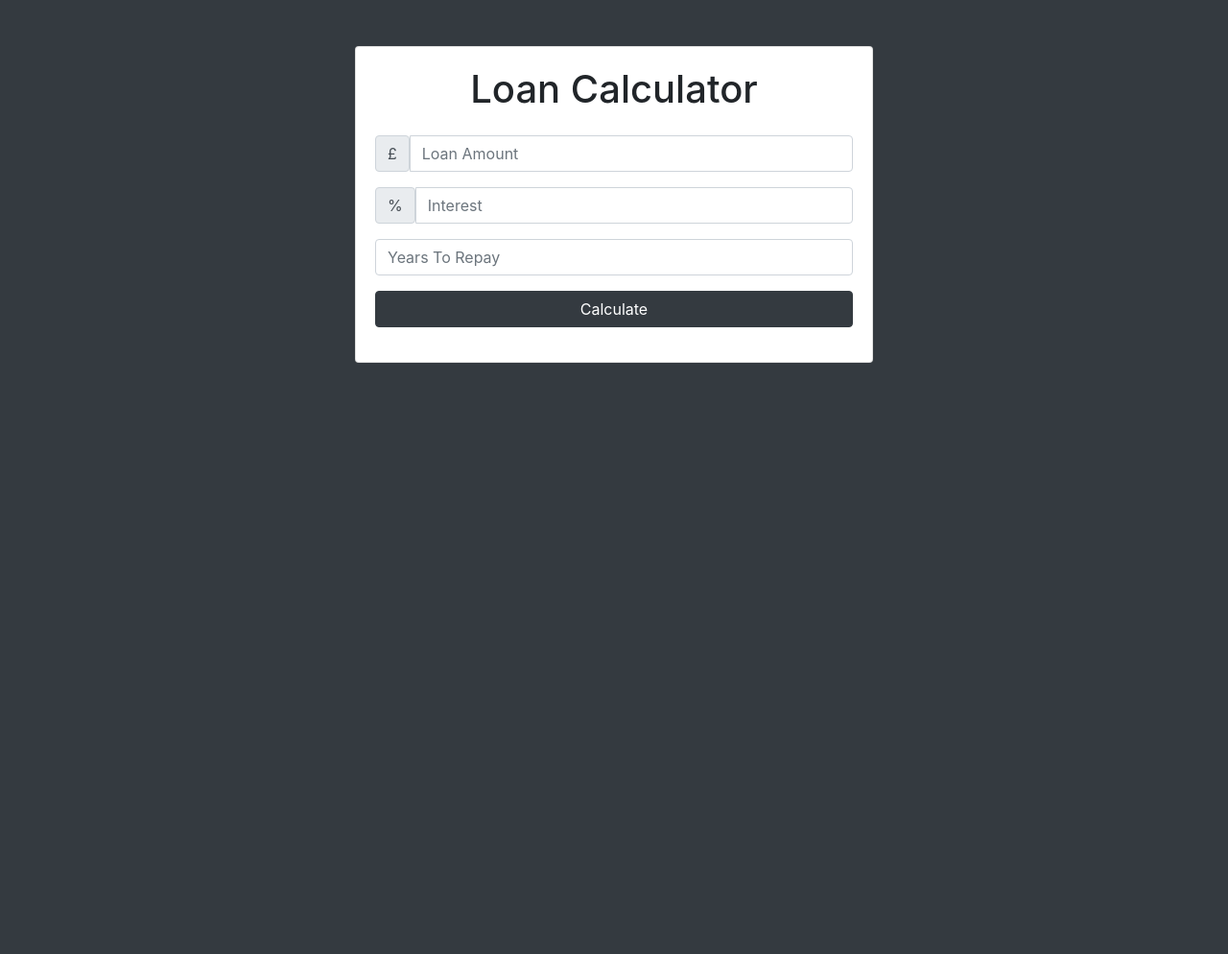
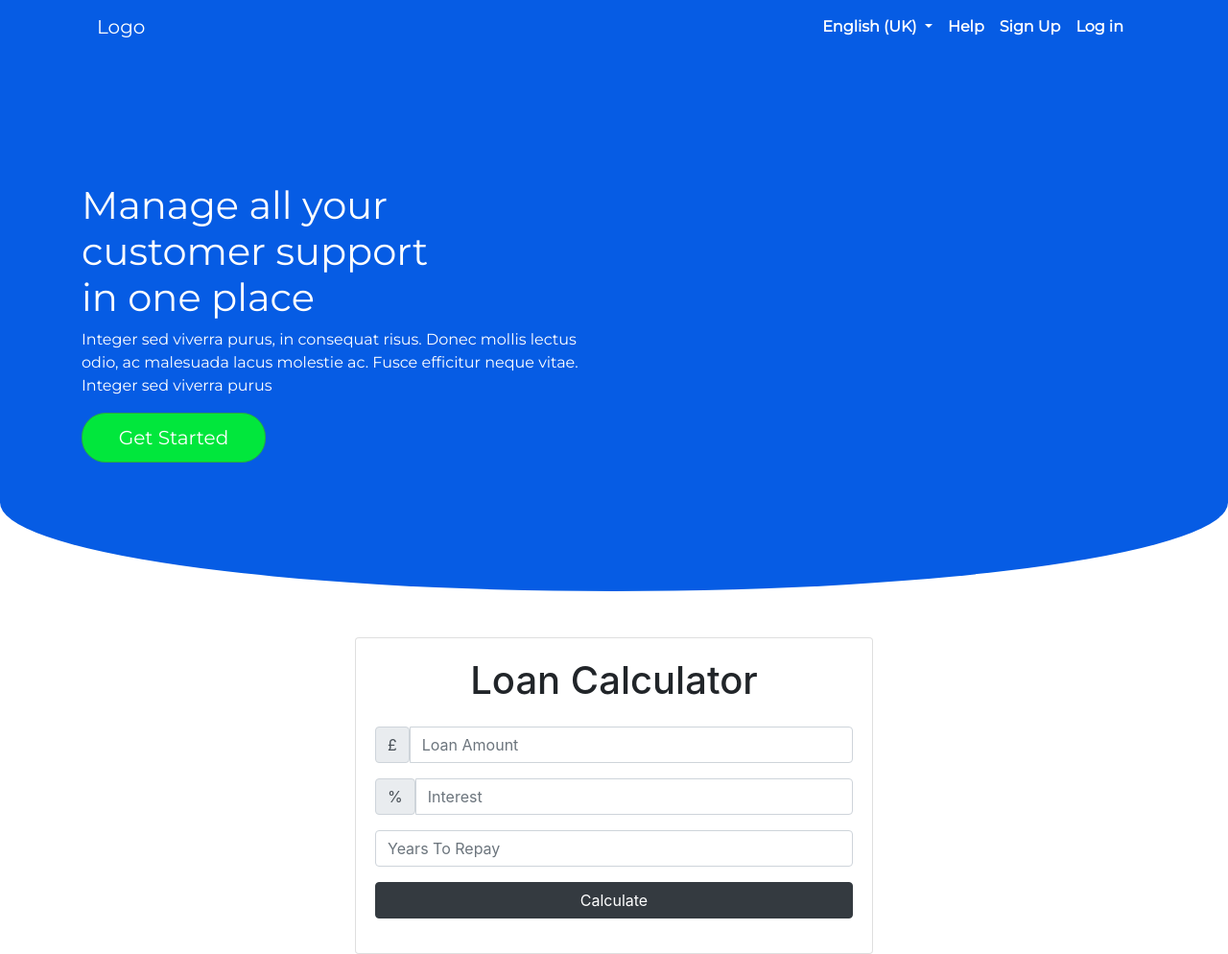
Before and after one commit to bertusrocky/bank_landingpage, a plain HTML site: page index.html in a window 1280 px wide. Shown: the whole page at 96% size. Before the commit the page ends 800 px from the top, so only its background shows below. Drawn offline with nearby package versions, Linux system fonts and the light colour scheme.

Commit message:
header started

```diff
--- a/index.html
+++ b/index.html
@@ -8,15 +8,60 @@
     <!-- Bootstrap CSS -->
     <link rel="stylesheet" href="https://stackpath.bootstrapcdn.com/bootstrap/4.3.1/css/bootstrap.min.css" integrity="sha384-ggOyR0iXCbMQv3Xipma34MD+dH/1fQ784/j6cY/iJTQUOhcWr7x9JvoRxT2MZw1T" crossorigin="anonymous">
 
-    <style>
-      #loading, #results{
-        display:none;
-      }
-    </style>
+    <link rel="stylesheet" href="style.css">
+    <link href="https://fonts.googleapis.com/css?family=Montserrat&display=swap" rel="stylesheet">
 
     <title>Loan Calculator</title>
   </head>
-  <body class="bg-dark">
+  <body>
+
+    <section id="topSection">
+      <div class="container">
+        <nav class="navbar navbar-expand-lg navbar-dark">
+          <a class="navbar-brand" href="#">Logo</a>
+            <ul class="navbar-nav ml-auto">
+              <li class="nav-item dropdown">
+                  <a class="nav-link dropdown-toggle" href="#" id="navbarDropdown" role="button" data-toggle="dropdown" aria-haspopup="true" aria-expanded="false">
+                    English (UK)
+                  </a>
+                  <div class="dropdown-menu" aria-labelledby="navbarDropdown">
+                    <a class="dropdown-item" href="#">Deutsch</a>
+                    <div class="dropdown-divider"></div>
+                    <a class="dropdown-item" href="#">Espanol</a>
+                    <div class="dropdown-divider"></div>
+                    <a class="dropdown-item" href="#">Polski</a>
+                  </div>
+                </li>
+              <li class="nav-item">
+                <a class="nav-link" href="#">Help</a>
+              </li>
+              <li class="nav-item">
+                <a class="nav-link" href="#">Sign Up</a>
+              </li>
+              <li class="nav-item">
+                  <a class="nav-link" href="#">Log in</a>
+                </li>
+            </ul>
+        </nav>
+        <div id="topRow"  class="row">
+          <div class="col-md-6">
+            <div>
+              <h1>Manage all your <br>
+                  customer support <br>
+                  in one place
+              </h1>
+              <p>Integer sed viverra purus, in consequat risus. Donec mollis lectus odio, ac malesuada lacus molestie ac. Fusce efficitur neque vitae. Integer sed viverra purus</p>
+              <button type="button" class="btn btn-success btn-lg">Get Started</button>
+            </div>
+          </div>
+          <div class="col-md-6">
+
+          </div>
+        </div>
+      </div>
+    </section>
+
+
     <div class="container">
       <div class="row">
         <div class="col-md-6 mx-auto">
--- /dev/null
+++ b/style.css
@@ -0,0 +1,30 @@
+#loading, #results{
+  display:none;
+}
+
+#topSection{
+  background-color:#065ce4;
+  border-bottom-left-radius: 50% 15%;
+  border-bottom-right-radius: 50% 15%;
+  font-family: 'Montserrat', sans-serif;
+  color:white;
+}
+.nav-link{
+  color:white !important;
+  font-weight: bold;
+}
+#topRow{
+  height: 70vh;
+}
+.col-md-6{
+  display: flex;
+  align-items: center;
+  justify-content: center;
+}
+
+.btn-success{
+  background-color: #01e73c;
+  border-radius:25px;
+  padding:10px;
+  width:15vw;
+}
```
